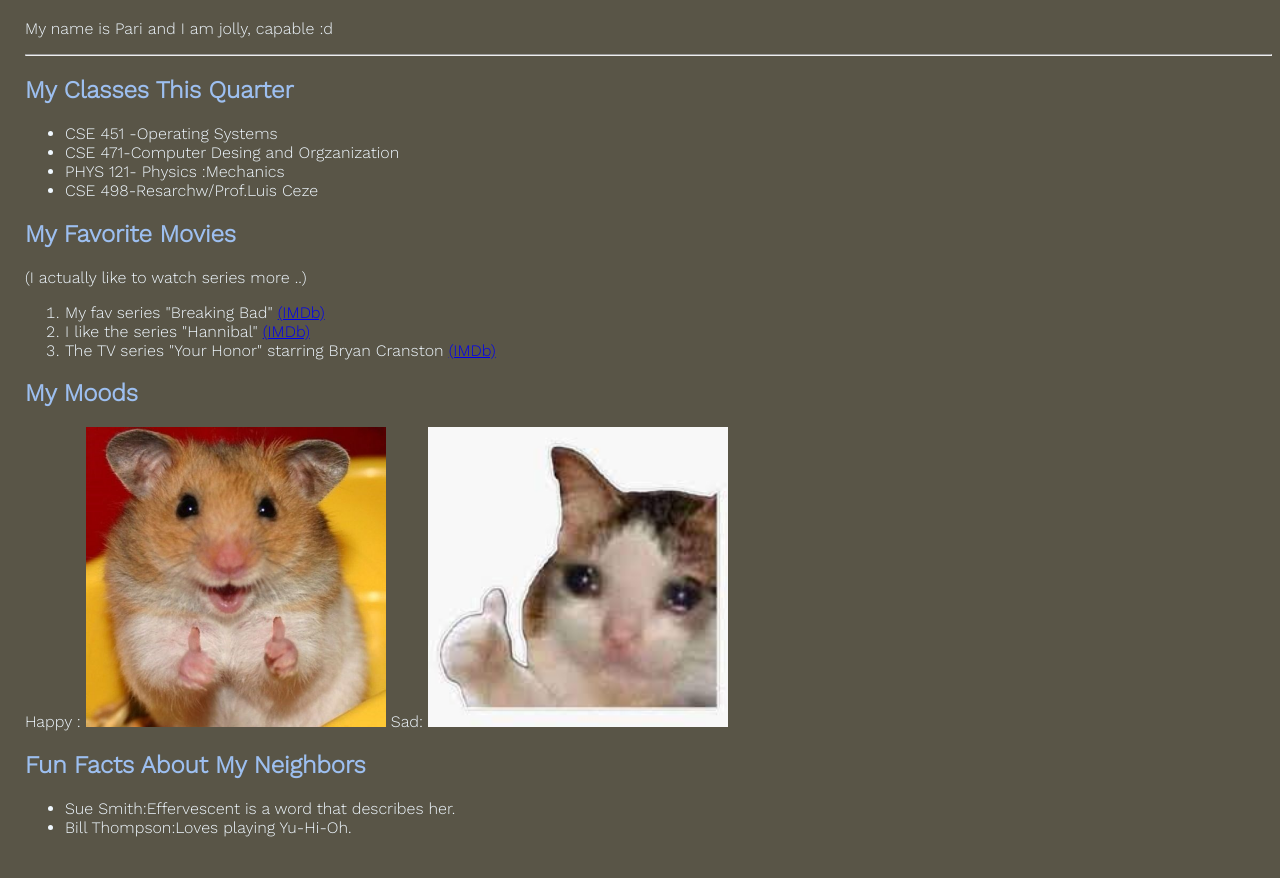
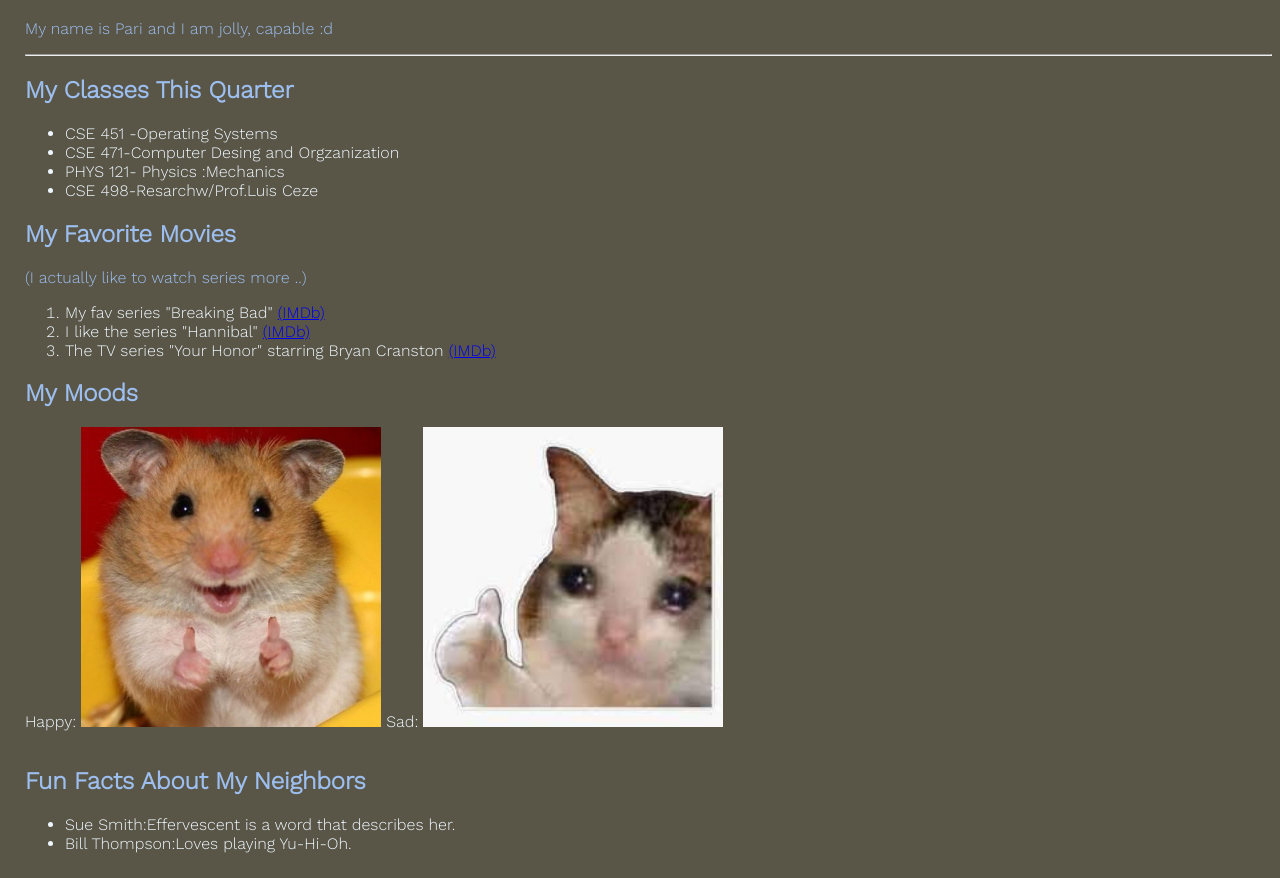
Before and after one commit to paribn/about, a plain HTML site: page index.html in a window 1280 px wide. Shown: the part 62-940 px from the top of the page. Drawn offline with nearby package versions, Linux system fonts and the light colour scheme.

Commit message:
successfully completed

```diff
--- a/assts/app.css
+++ b/assts/app.css
@@ -1,7 +1,6 @@
 body{
     background-color:   #595547;
     color: #9DBFF0;
-    /* font-family: 'Poppins', sans-serif; */
     font-family: 'Work Sans', sans-serif;
     margin-left:25px;
     margin-bottom: 25px;
@@ -27,6 +26,7 @@ a:hover {
     color: aliceblue;
   }
 
-  p{
+  .imagess p{
     color: aliceblue;
+    display: inline-block;
   }
--- a/index.html
+++ b/index.html
@@ -29,8 +29,13 @@
 
 <h2>My Moods</h2>
 
+<div class="imagess">
+    <p>Happy:</p>
+    <img src="images/mammal.jpeg" alt="">
+    <p>Sad:</p>
+    <img src="images/sadcat.jpeg" alt="">
+</div>
 
-    <p>Happy : <img src="images/mammal.jpeg" alt=""> Sad: <img src="images/sadcat.jpeg" alt=""> </p>
 
 <h2>Fun Facts About My Neighbors</h2>
 <ul>
```
